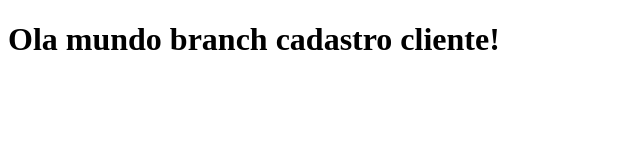
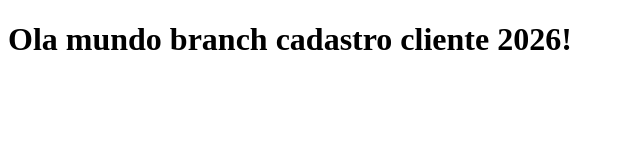
Before and after one commit to martatcfa/Olamundo, a plain HTML site: page index.html in a window 1280 px wide. Shown: the whole page, without its empty margins (0-640 px from the left). Drawn offline with Linux system fonts and the light colour scheme.

Commit message:
cadastro cliente 2026

```diff
--- a/index.html
+++ b/index.html
@@ -6,7 +6,7 @@
     <title>Document</title>
 </head>
 <body>
-    <h1>Ola mundo branch cadastro cliente!</h1>
+    <h1>Ola mundo branch cadastro cliente 2026!</h1>
 
 </body>
 </html>
```
